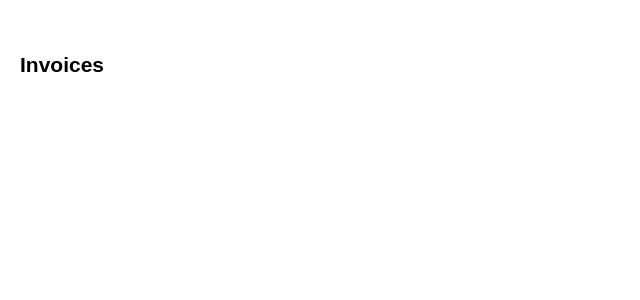
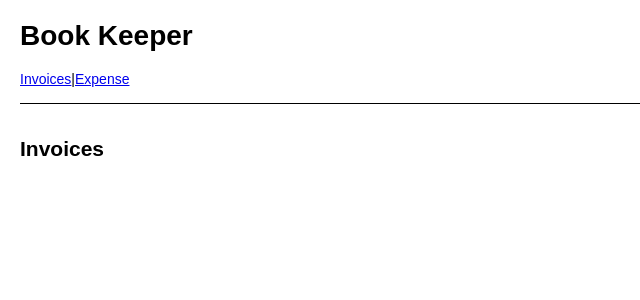
Before and after one commit to OldSpaling/react-exercise, a React (Create React App) app in the folder my-app/: page /invoices in a window 1280 px wide. Shown: the top 300 px of the page, without its empty margins (0-640 px from the left). Built offline with nearby package versions, Linux system fonts and the light colour scheme.

Commit message:
feat:router with nest router and layout

```diff
--- a/my-app/src/app.component.jsx
+++ b/my-app/src/app.component.jsx
@@ -1,14 +1,17 @@
 import React from "react";
-import { Link } from "react-router-dom";
+import { Link, Outlet } from "react-router-dom";
 export default class App extends React.Component {
     render() {
         return (
             <div>
                 <h1>Book Keeper</h1>
                 <nav style={{ borderBottom: 'solid 1px', paddingBottom: "1rem" }}>
-                    <Link to="/invoicess">Invoices</Link>|
+                    <Link to="/invoices">Invoices</Link>|
                     <Link to="/expenses">Expense</Link>
                 </nav>
+                <main>
+                    <Outlet></Outlet>
+                </main>
             </div>
         )
     }
--- a/my-app/src/index.jsx
+++ b/my-app/src/index.jsx
@@ -9,9 +9,10 @@
 reactDom.render(
     <BrowserRouter >
         <Routes>
-            <Route path="/" element={<App />}></Route>
-            <Route path="expenses" element={<Expense />}></Route>
-            <Route path="invoices" element={<Invoices />}></Route>
+            <Route path="/" element={<App />}>
+                <Route path="expenses" element={<Expense />}></Route>
+                <Route path="invoices" element={<Invoices />}></Route>
+            </Route>
         </Routes>
     </BrowserRouter>,
     document.getElementById('root'));
```
